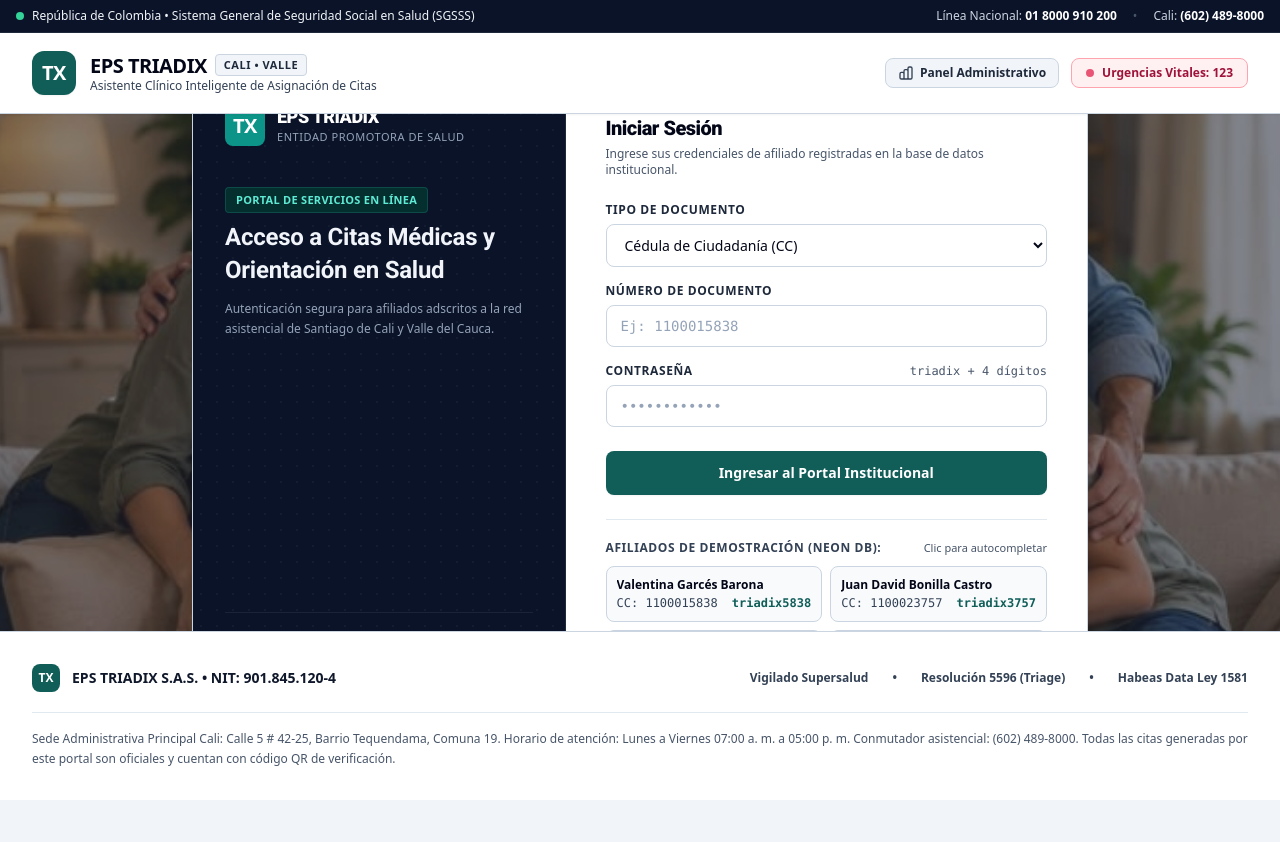
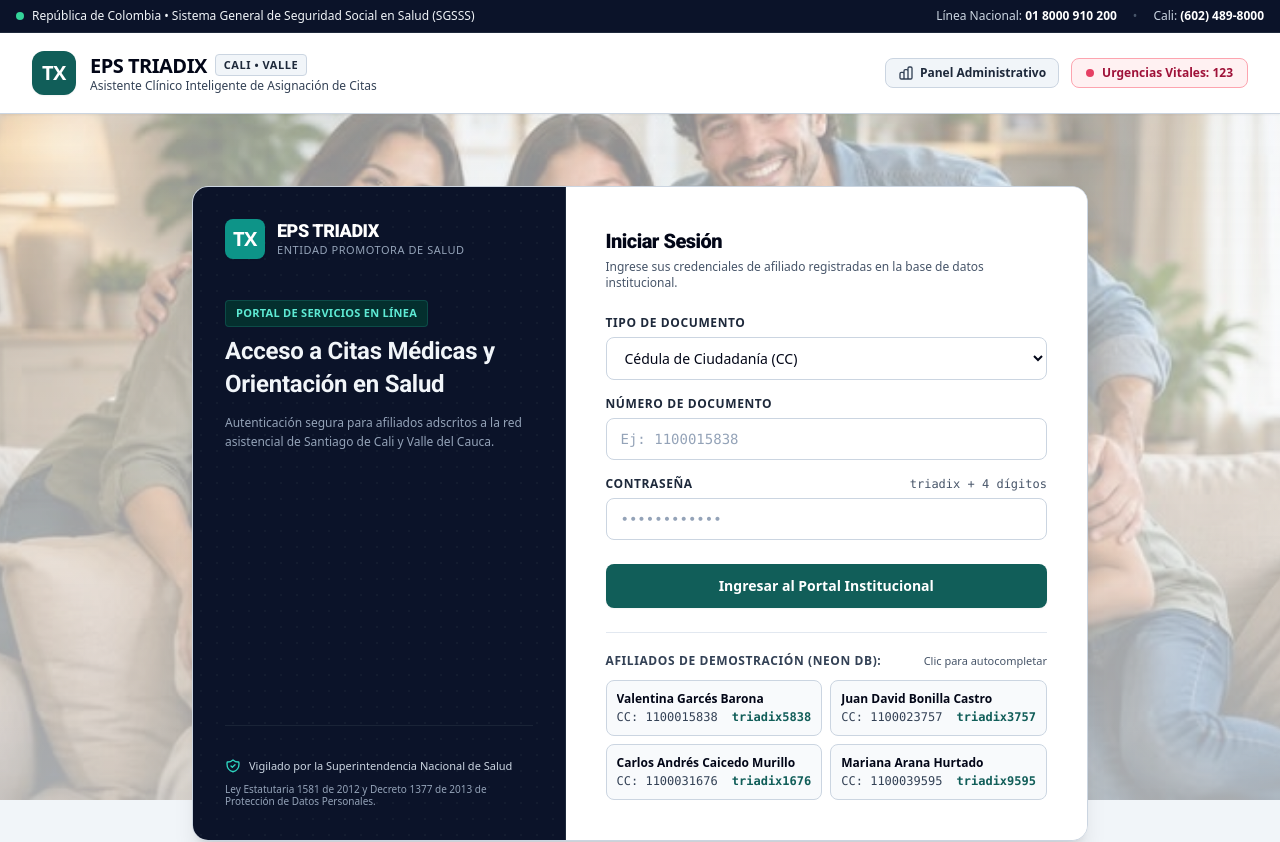
Before and after one commit to Andresfss09/Plataforma-Citas-Medicas-IA-Triadix, a Next.js app: page / in a window 1280 px wide. Shown: the top 842 px of the page. Before the commit the page ends 800 px from the top, so only its background shows below. Built offline with nearby package versions, Linux system fonts and the light colour scheme; no server answers; the database is empty.

Commit message:
refactor(auth): transformar login a tarjeta integrada en flujo natural de pagina eliminando solapamiento de fixed modal

```diff
--- a/src/components/auth/LoginModal.tsx
+++ b/src/components/auth/LoginModal.tsx
@@ -56,21 +56,13 @@ export function LoginModal({ onLoginSuccess }: { onLoginSuccess: (paciente: any)
   };
 
   return (
-    <div className="fixed inset-0 z-[100] overflow-y-auto bg-slate-950/80 backdrop-blur-sm">
-      {/* Fondo de pantalla completa con la imagen de la familia visible y cálida */}
-      <div
-        className="fixed inset-0 bg-cover bg-center pointer-events-none opacity-40"
-        style={{ backgroundImage: "url('/fondo-familia.jpg')" }}
-        aria-hidden="true"
-      />
+    <div className="w-full py-4 sm:py-8 flex items-center justify-center">
+      <div className="w-full max-w-4xl bg-white rounded-2xl shadow-xl border border-slate-300 overflow-hidden grid lg:grid-cols-12">
 
-      <div className="min-h-full flex items-center justify-center p-4 sm:p-6 lg:p-8 relative z-10">
-        <div className="relative w-full max-w-4xl bg-white rounded-2xl shadow-2xl border border-slate-300 overflow-hidden grid lg:grid-cols-12 my-auto">
-
-          {/* Panel Izquierdo: Branding Corporativo EPS TRIADIX */}
-          <div className="lg:col-span-5 bg-[#0b1329] text-white p-6 sm:p-8 flex flex-col justify-between relative overflow-hidden border-b lg:border-b-0 lg:border-r border-slate-800">
-            {/* Fondo sutil de cuadrícula médica */}
-            <div className="absolute inset-0 bg-[radial-gradient(#1e293b_1px,transparent_1px)] [background-size:16px_16px] opacity-40 pointer-events-none" />
+        {/* Panel Izquierdo: Branding Corporativo EPS TRIADIX */}
+        <div className="lg:col-span-5 bg-[#0b1329] text-white p-6 sm:p-8 flex flex-col justify-between relative overflow-hidden border-b lg:border-b-0 lg:border-r border-slate-800">
+          {/* Fondo sutil de cuadrícula médica */}
+          <div className="absolute inset-0 bg-[radial-gradient(#1e293b_1px,transparent_1px)] [background-size:16px_16px] opacity-40 pointer-events-none" />
 
           <div className="relative z-10 space-y-6">
             <div className="flex items-center gap-3">
@@ -234,7 +226,6 @@ export function LoginModal({ onLoginSuccess }: { onLoginSuccess: (paciente: any)
           </div>
         </div>
 
-        </div>
       </div>
     </div>
   );
```
